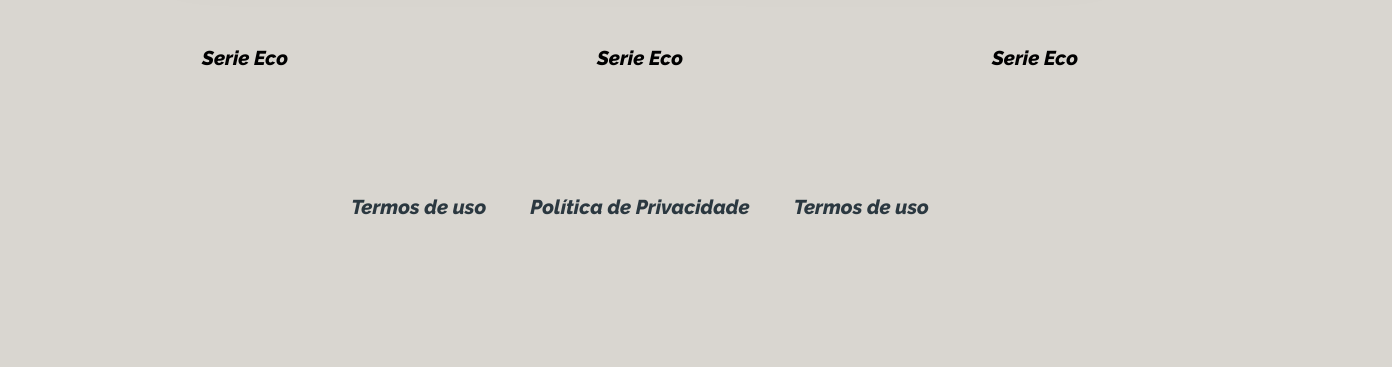
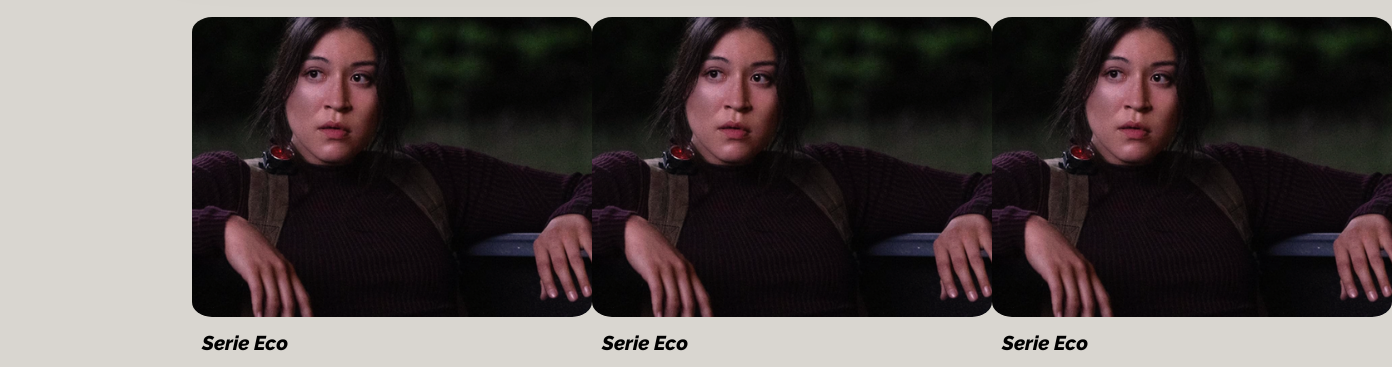
Before and after one commit to renato-diasp/myGoovies, a plain HTML site: page pages/noticias.html in a window 1280 px wide. Shown: the part 1225-1592 px from the top of the page, 1392 px wide, since content can reach past the window. Before the commit the page ends 1454 px from the top, so only its background shows below. Drawn offline with Linux system fonts and the light colour scheme; the site is published under a folder, as on GitHub Pages, so addresses that start at the root find nothing.

Commit message:
Corrigindo erros de link de imagems

```diff
--- a/pages/noticias.html
+++ b/pages/noticias.html
@@ -71,17 +71,17 @@
       <div class="container_recentes">
 
         <div class="card_recentes">
-          <img src="/images/cards/eco_topo_Ep9LodP.png" alt="" srcset="">
+          <img src="../images/cards/eco_topo_Ep9LodP.png" alt="" srcset="">
           <p>Serie Eco</p>
         </div>
 
         <div class="card_recentes">
-          <img src="/images/cards/eco_topo_Ep9LodP.png" alt="" srcset="">
+          <img src="../images/cards/eco_topo_Ep9LodP.png" alt="" srcset="">
           <p>Serie Eco</p>
         </div>
 
         <div class="card_recentes">
-          <img src="/images/cards/eco_topo_Ep9LodP.png" alt="" srcset="">
+          <img src="../images/cards/eco_topo_Ep9LodP.png" alt="" srcset="">
           <p>Serie Eco</p>
         </div>
 
```
